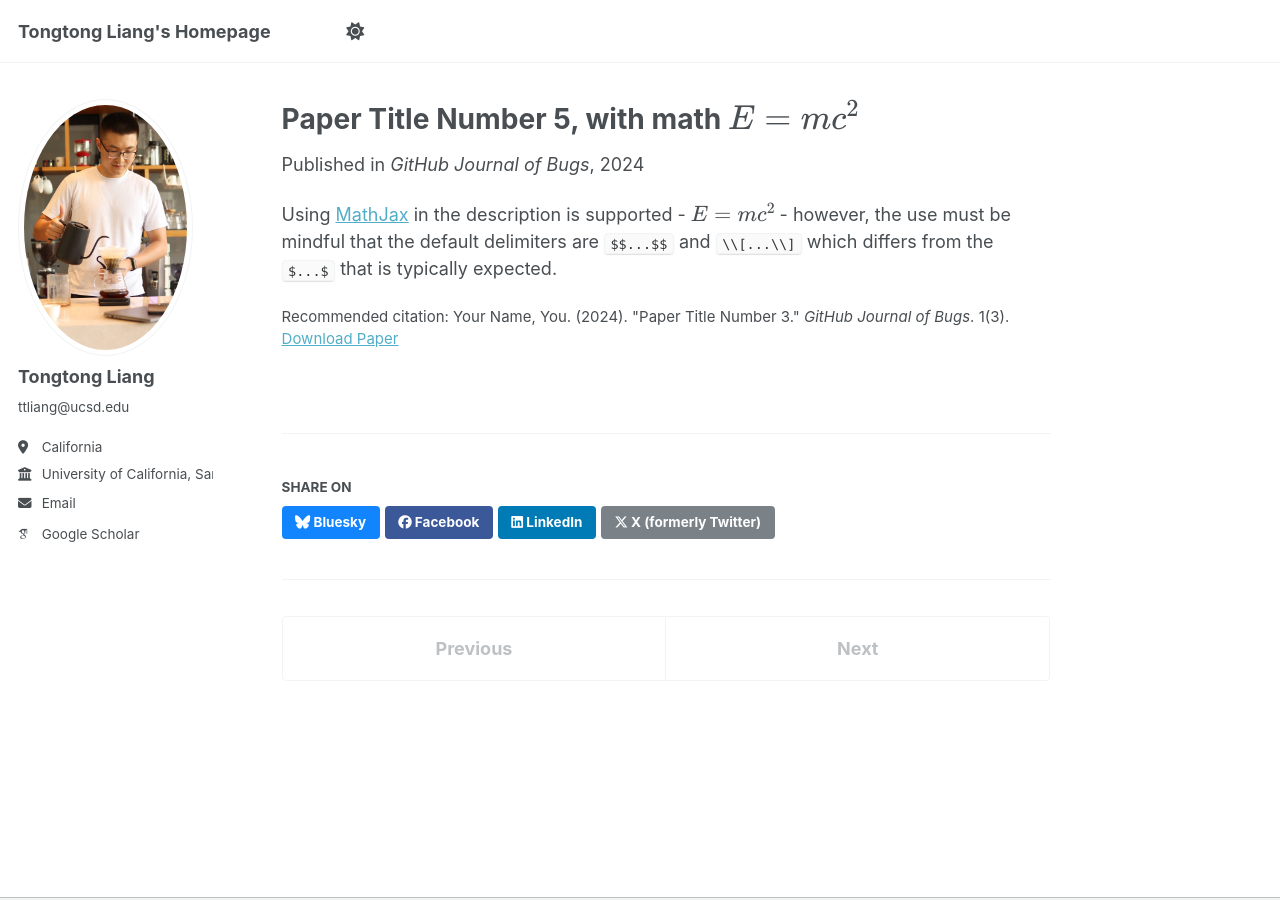
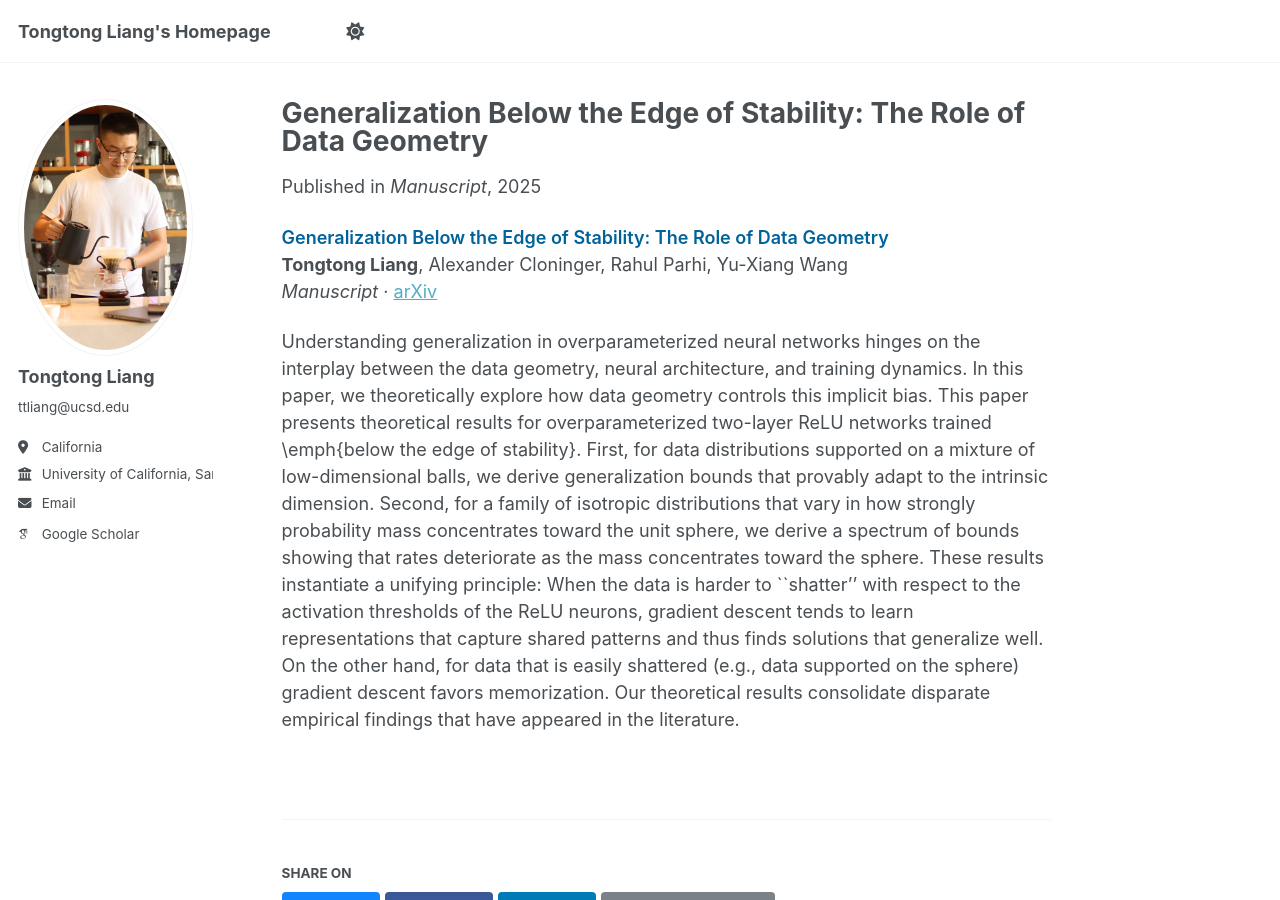
Before and after one commit to tongtongliang/tongtongliang.github.io, a Jekyll site: the page built from _publications/2025-06-08-paper-title-number-5.md, in a window 1280 px wide and 900 px high. Built offline with Jekyll 4.4.1, drawn with Linux system fonts in a browser that asks for light colours; some web fonts are replaced; a script that is not in the unit is left out.

Commit message:
Update 2025-06-08-paper-title-number-5.md

```diff
--- a/_publications/2025-06-08-paper-title-number-5.md
+++ b/_publications/2025-06-08-paper-title-number-5.md
@@ -1,13 +1,19 @@
 ---
-title: "Paper Title Number 5, with math $$E=mc^2$$"
+title: "Generalization Below the Edge of Stability: The Role of Data Geometry"
 collection: publications
-category: conferences
-permalink: /publication/2024-02-17-paper-title-number-4
-excerpt: 'This paper is about a famous math equation, $$E=mc^2$$'
-date: 2024-02-17
-venue: 'GitHub Journal of Bugs'
-paperurl: 'https://academicpages.github.io/files/paper3.pdf'
-citation: 'Your Name, You. (2024). &quot;Paper Title Number 3.&quot; <i>GitHub Journal of Bugs</i>. 1(3).'
+permalink: /publication/generalization-geometry
+date: 2025-10-18
+venue: "Manuscript"
+authors: "Tongtong Liang, Alexander Cloninger, Rahul Parhi, Yu-Xiang Wang"
+paperurl: "https://arxiv.org/abs/2510.18120"
+category: manuscripts
+selected: true
 ---
 
-Using [MathJax](https://www.mathjax.org/) in the description is supported - $$E=mc^2$$ - however, the use must be mindful that the default delimiters are `$$...$$` and `\\[...\\]` which differs from the `$...$` that is typically expected.
+<span style="color:#00629B; font-weight:600;">
+Generalization Below the Edge of Stability: The Role of Data Geometry
+</span>
+**Tongtong Liang**, Alexander Cloninger, Rahul Parhi, Yu-Xiang Wang
+*Manuscript* · [arXiv](https://arxiv.org/abs/2510.18120)
+
+Understanding generalization in overparameterized neural networks hinges on the interplay between the data geometry, neural architecture, and training dynamics. In this paper, we theoretically explore how data geometry controls this implicit bias. This paper presents theoretical results for overparameterized two-layer ReLU networks trained \emph{below the edge of stability}. First, for data distributions supported on a mixture of low-dimensional balls, we derive generalization bounds that provably adapt to the intrinsic dimension. Second, for a family of isotropic distributions that vary in how strongly probability mass concentrates toward the unit sphere, we derive a spectrum of bounds showing that rates deteriorate as the mass concentrates toward the sphere. These results instantiate a unifying principle: When the data is harder to ``shatter'' with respect to the activation thresholds of the ReLU neurons, gradient descent tends to learn representations that capture shared patterns and thus finds solutions that generalize well. On the other hand, for data that is easily shattered (e.g., data supported on the sphere) gradient descent favors memorization. Our theoretical results consolidate disparate empirical findings that have appeared in the literature.
```
